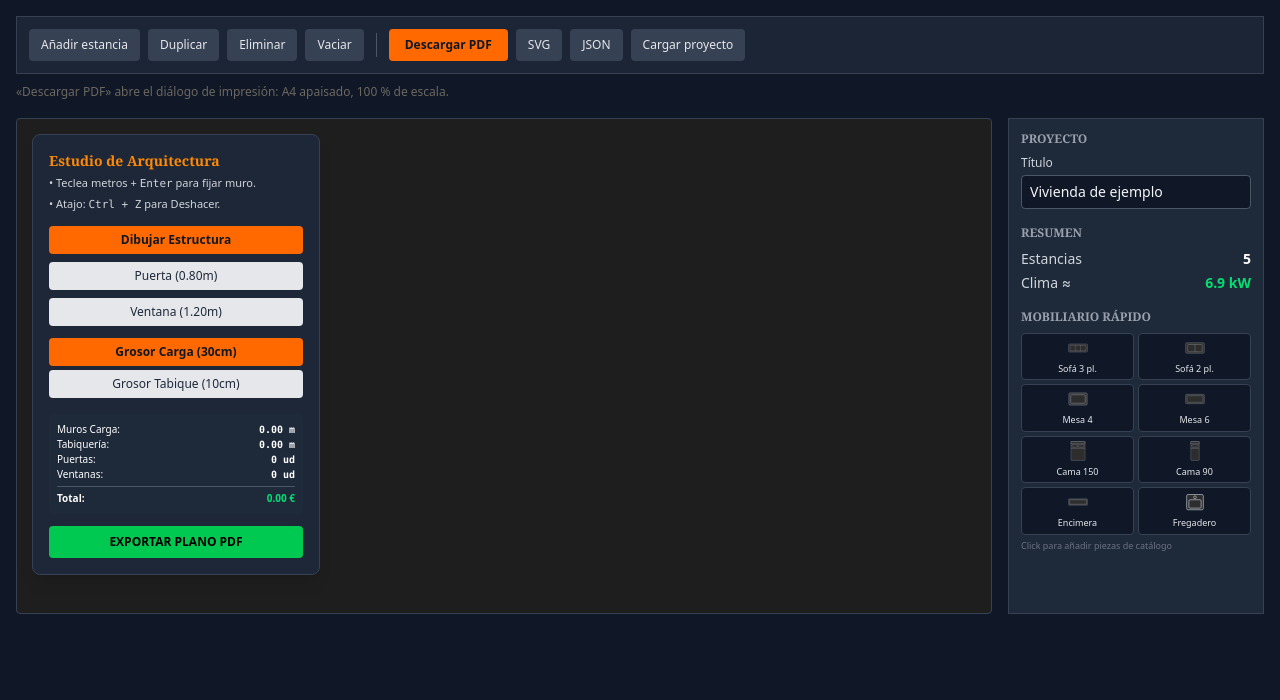
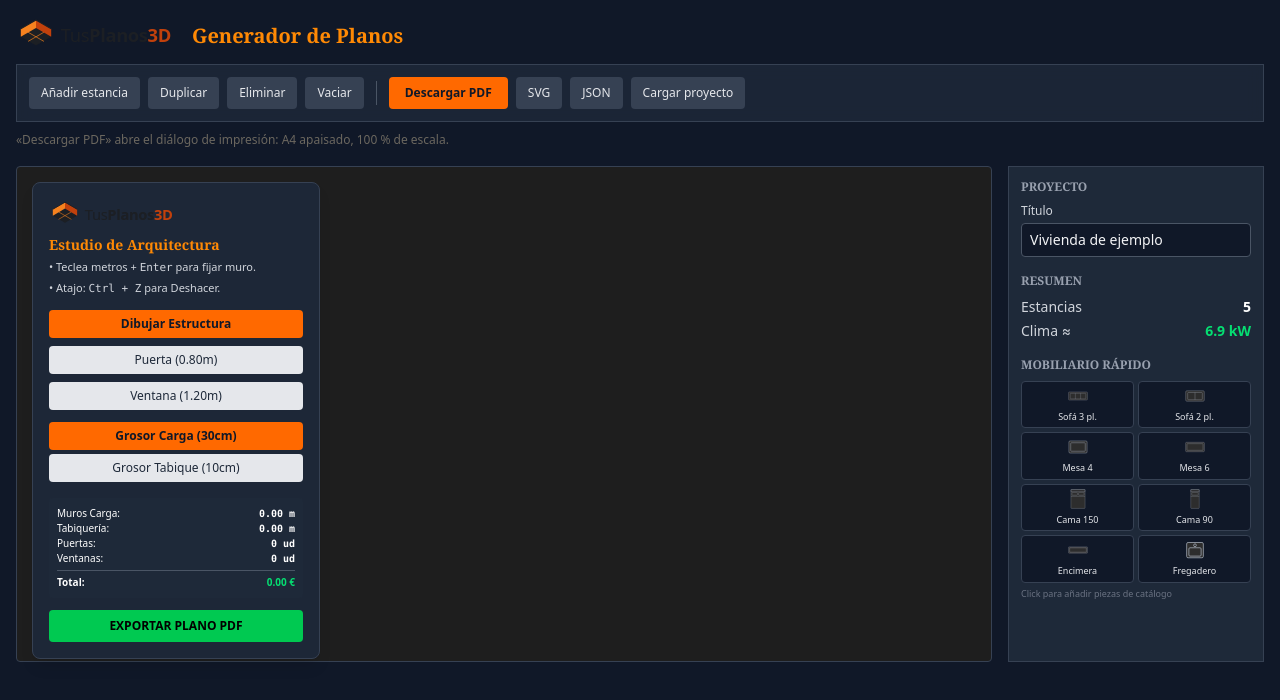
Before and after one commit to montyxace-sys/pnanos3d, a Next.js app: page / in a window 1280 px wide. Shown: the top 700 px of the page. Built offline with nearby package versions, Linux system fonts and the light colour scheme.

Commit message:
feat: implantar logo TusPlanos3D en header y panel flotante

```diff
--- a/src/app/page.tsx
+++ b/src/app/page.tsx
@@ -149,6 +149,18 @@ export default function PlanEditor() {
 
   return (
     <div className="min-h-screen bg-gray-900 p-4 text-white">
+      <header className="mb-2 flex items-center gap-3">
+        {/* eslint-disable-next-line @next/next/no-img-element */}
+        <img
+          src="/img/logo.svg"
+          alt="TusPlanos3D"
+          width={205}
+          height={50}
+          className="h-10 w-auto"
+        />
+        <h1 className="text-xl font-bold text-orange-400">Generador de Planos</h1>
+      </header>
+
       <div className="flex flex-wrap items-center gap-2 border border-gray-700 bg-gray-800/85 p-3 backdrop-blur">
         <button type="button" onClick={addRoom} className={btn}>Añadir estancia</button>
         <button type="button" onClick={duplicateSelection} disabled={!selection} className={btn}>Duplicar</button>
@@ -208,7 +220,11 @@ export default function PlanEditor() {
             id="ui-container"
             className="absolute top-4 left-4 z-10 w-72 rounded-lg border border-gray-700 bg-gray-800/95 p-4 shadow-lg backdrop-blur"
           >
-            <h3 className="text-sm font-bold text-orange-400">Estudio de Arquitectura</h3>
+            <div className="flex items-center gap-2">
+              {/* eslint-disable-next-line @next/next/no-img-element */}
+              <img src="/img/logo.svg" alt="TusPlanos3D" width={160} height={39} className="h-8 w-auto" />
+            </div>
+            <h3 className="mt-1 text-sm font-bold text-orange-400">Estudio de Arquitectura</h3>
             <p className="mt-1 text-[11px] text-gray-300">• Teclea metros + <kbd>Enter</kbd> para fijar muro.</p>
             <p className="mt-1 text-[11px] text-gray-300">• Atajo: <kbd>Ctrl + Z</kbd> para Deshacer.</p>
 
```
